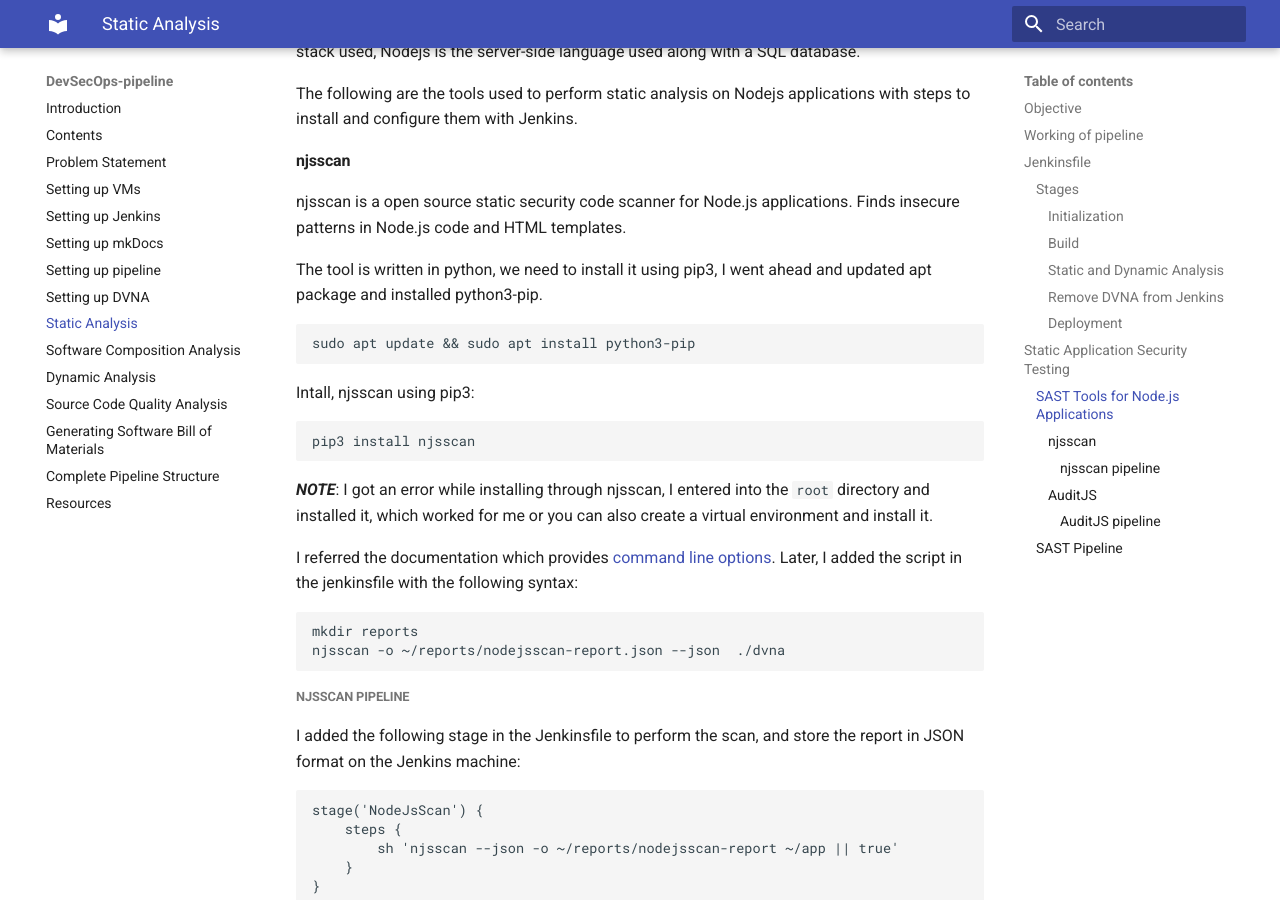
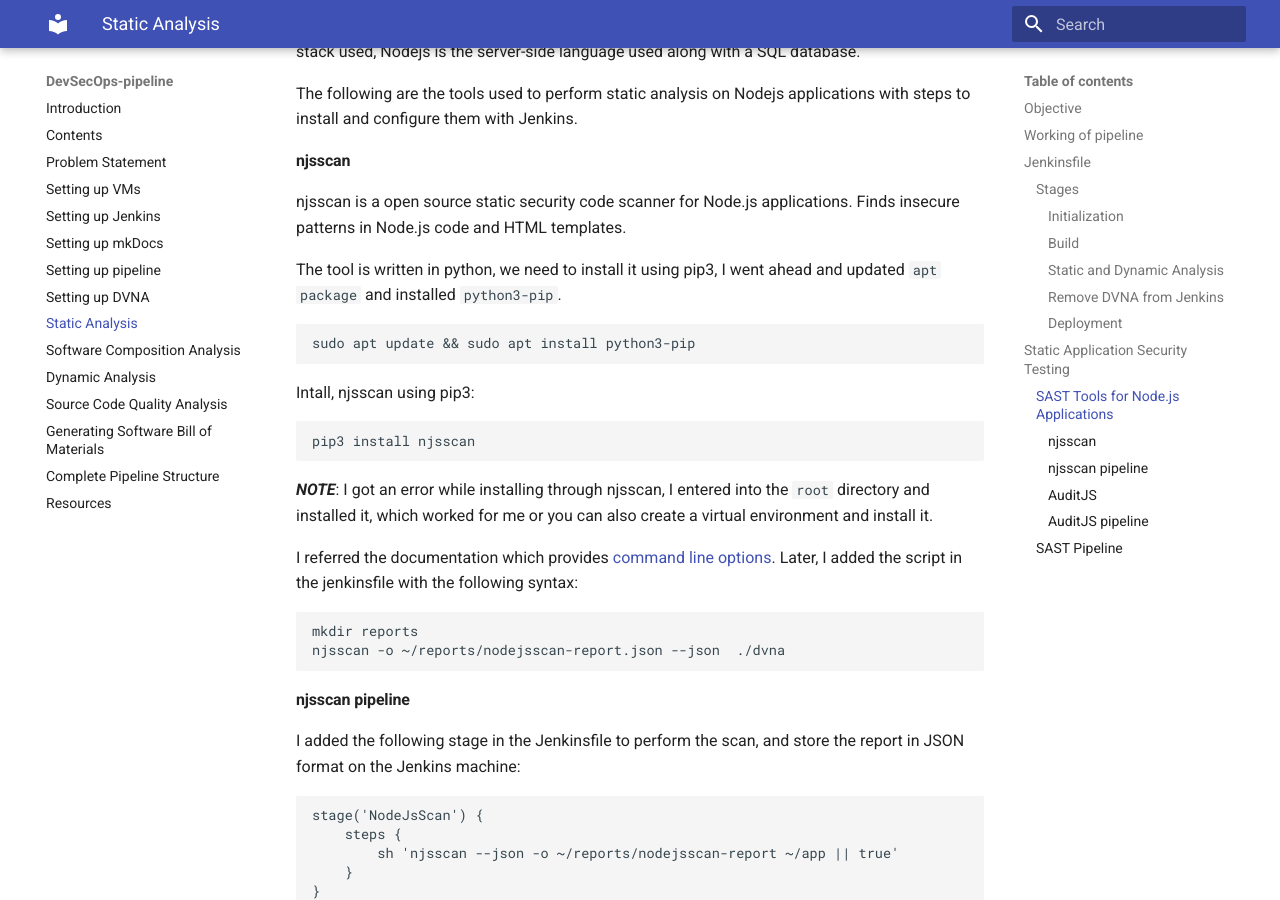
Before and after one commit to Apoorva-lokhande/DevSecOps-Internship, an MkDocs documentation site: the page built from docs/SAST.md, in a window 1280 px wide and 900 px high, scrolled down 3043 px. Built offline with MkDocs 1.6.1 and Material for MkDocs 9.7.7, drawn with Linux system fonts in a browser that asks for light colours.

```diff
--- a/docs/SAST.md
+++ b/docs/SAST.md
@@ -118,7 +118,7 @@ The following are the tools used to perform static analysis on Nodejs applicatio
 
 njsscan is a open source static security code scanner for Node.js applications. Finds insecure patterns in Node.js code and HTML templates.
 
-The tool is written in python, we need to install it using pip3, I went ahead and updated apt package and installed python3-pip.
+The tool is written in python, we need to install it using pip3, I went ahead and updated `apt package` and installed `python3-pip`.
 
     sudo apt update && sudo apt install python3-pip
 
@@ -133,7 +133,7 @@ I referred the documentation which provides [command line options](https://githu
     mkdir reports
     njsscan -o ~/reports/nodejsscan-report.json --json  ./dvna
 
-##### njsscan pipeline
+#### njsscan pipeline
 
 I added the following stage in the Jenkinsfile to perform the scan, and store the report in JSON format on the Jenkins machine:
 
@@ -162,7 +162,7 @@ Audits JavaScript is a SAST tool which uses [OSS Index v3 REST API](https://ossi
 
         auditjs ossi > ~/reports/auditjs-report ./app
 
-##### AuditJS pipeline
+#### AuditJS pipeline
 
 Finally, I added the following stage to the Jenkinsfile to execute the script I wrote:
 
@@ -172,7 +172,7 @@ Finally, I added the following stage to the Jenkinsfile to execute the script I
         }
     }
 
-The complete report generated by NodeJsScan can be found [here](https://github.com/Apoorva-lokhande/DevSecOps-internship/blob/master/reports/SAST/auditjs-report.json)
+The complete report generated by NodeJsScan can be found [here](https://github.com/Apoorva-lokhande/DevSecOps-internship/blob/master/reports/SAST/auditjs-report.json).
 ### SAST Pipeline
 
 Add the following stages to the Jenkinsfile for performing SAST of DVNA:
```
Also changed, not shown: docs/Complete-pipeline.md (+5 -3 lines), docs/pictures/pipeline-strucrute.png (added), site/Complete-pipeline/index.html, site/SAST/index.html, site/pictures/pipeline-strucrute.png (added), site/search/search_index.json, site/sitemap.xml, 1 other file.
